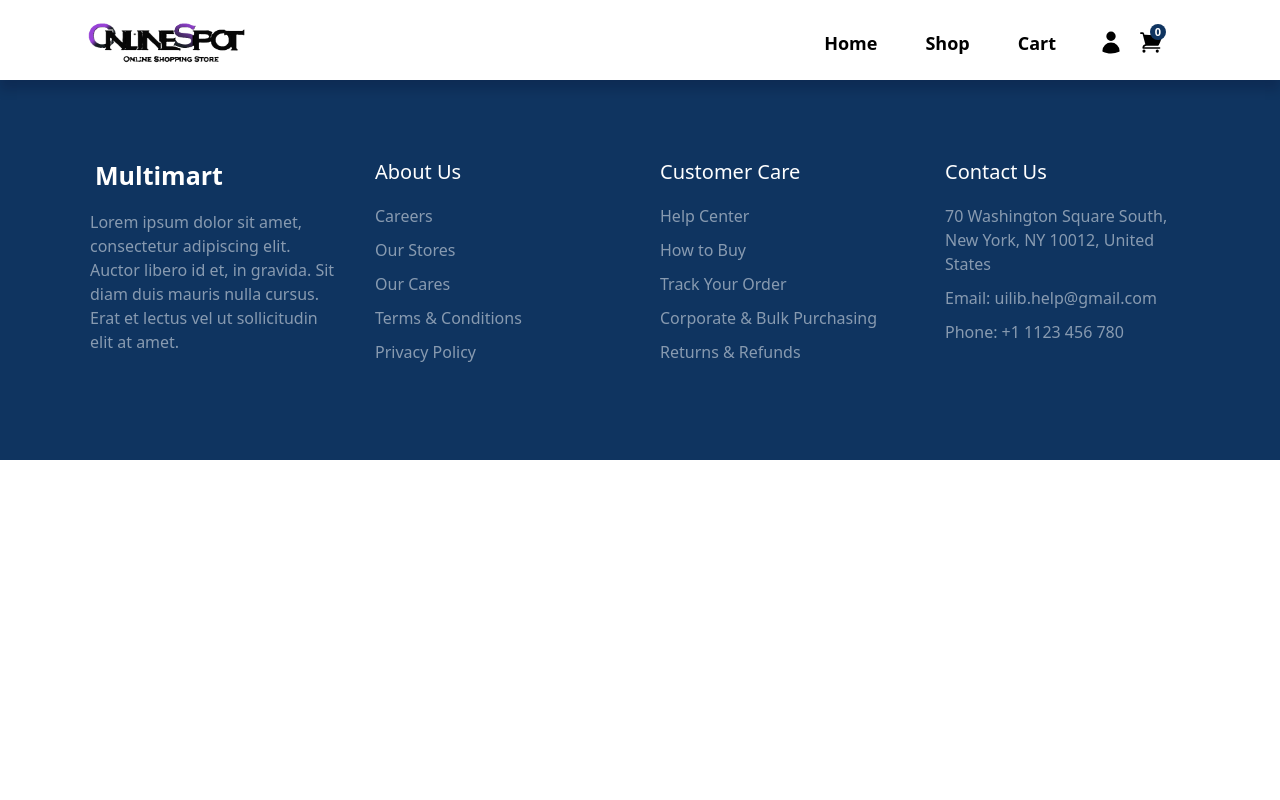
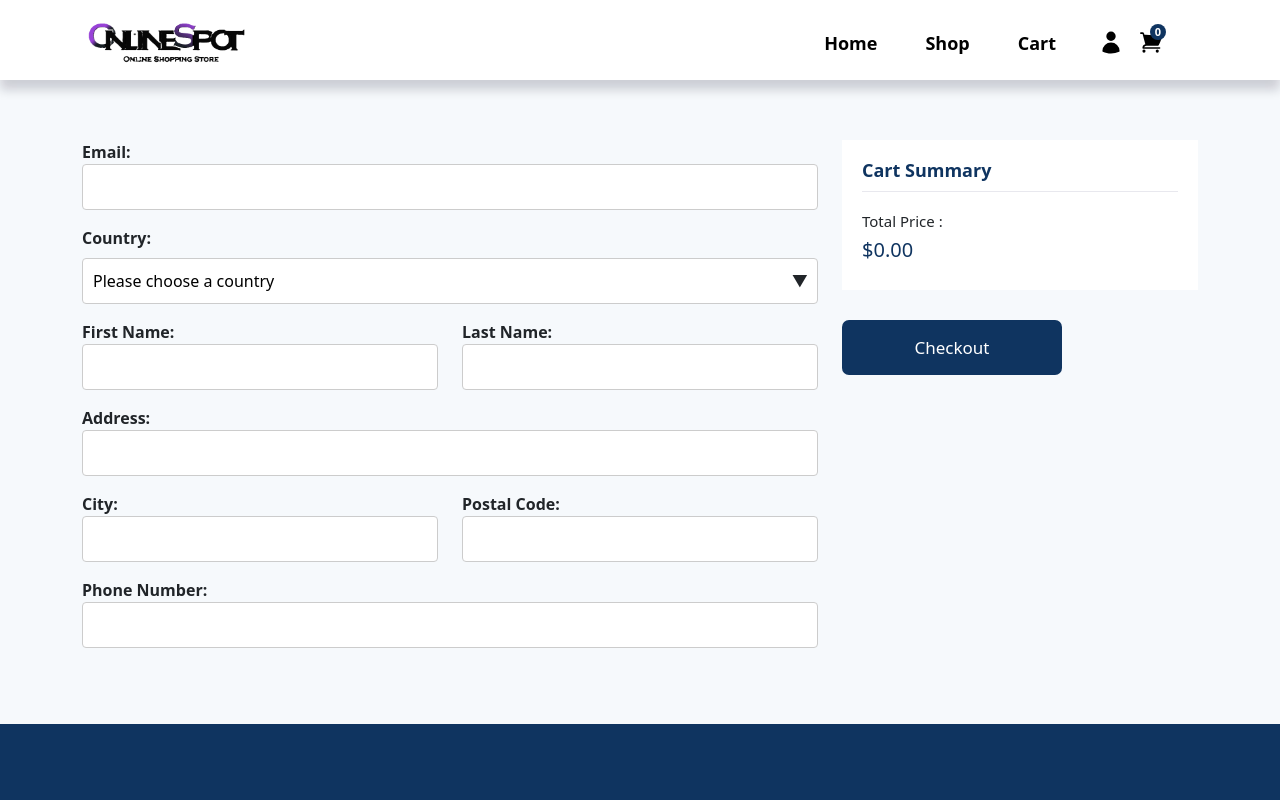
Before and after one commit to wasifzaman182/webshop_cloudcomputingFE, a React (Create React App) app: page /checkout in a window 1280 px wide. Shown: the top 800 px of the page. Built offline with nearby package versions, Linux system fonts and the light colour scheme.

Commit message:
Added checkout page and created configurable input component

```diff
--- a/package.json
+++ b/package.json
@@ -7,6 +7,7 @@
     "@testing-library/jest-dom": "^5.16.5",
     "@testing-library/react": "^13.4.0",
     "@testing-library/user-event": "^13.5.0",
+    "axios": "^1.7.3",
     "bootstrap": "^5.2.3",
     "react": "^18.2.0",
     "react-bootstrap": "^2.7.4",
--- a/src/App.js
+++ b/src/App.js
@@ -10,6 +10,7 @@ const Home = lazy(() => import("./pages/Home"));
 const Shop = lazy(() => import("./pages/Shop"));
 const Cart = lazy(() => import("./pages/Cart"));
 const Product = lazy(() => import("./pages/Product"));
+const Checkout = lazy(() => import("./pages/Checkout"));
 function App() {
   return (
     <Suspense fallback={<Loader />}>
@@ -31,6 +32,7 @@ function App() {
           <Route path="/shop" element={<Shop />} />
           <Route path="/shop/:id" element={<Product />} />
           <Route path="/cart" element={<Cart />} />
+          <Route path="/checkout" element={<Checkout />} />
         </Routes>
         <Footer />
       </Router>
--- a/src/components/FilterSelect.jsx
+++ b/src/components/FilterSelect.jsx
@@ -37,7 +37,7 @@ const customStyles = {
 
 const FilterSelect = ({setFilterList}) => {
     const handleChange = (selectedOption)=> {
-        setFilterList(products.filter(item => item.category ===selectedOption.value))
+        setFilterList(products.filter(item => item.category === selectedOption.value))
     }
     return (
     <Select
--- /dev/null
+++ b/src/components/Input/Input.css
@@ -0,0 +1,72 @@
+.input-container {
+    margin-bottom: 16px;
+  }
+
+  .input-label {
+    display: block;
+    font-weight: 600;
+    margin-bottom: 8px;
+  }
+
+  .input-field {
+    width: 100%;
+    padding: 10px;
+    border: 1px solid #ccc;
+    border-radius: 4px;
+    font-size: 16px;
+    transition: border-color 0.3s ease-in-out;
+  }
+
+  .input-field:focus {
+    border-color: #007bff;
+    outline: none;
+  }
+
+  .input-error {
+    color: #d9534f;
+    font-size: 14px;
+    margin-top: 8px;
+  }
+
+
+  .select-container {
+    margin-bottom: 16px;
+  }
+
+  .select-label {
+    display: block;
+    font-weight: 600;
+    margin-bottom: 8px;
+  }
+
+  .select-field {
+    width: 100%;
+    padding: 10px;
+    border: 1px solid #ccc;
+    border-radius: 4px;
+    font-size: 16px;
+    background-color: #fff;
+    appearance: none;
+    -webkit-appearance: none;
+    -moz-appearance: none;
+    transition: border-color 0.3s ease-in-out;
+    cursor: pointer;
+  }
+
+  .select-field:focus {
+    border-color: #007bff;
+    outline: none;
+  }
+
+  .select-arrow {
+    position: relative;
+  }
+
+  .select-arrow::after {
+    content: '▼';
+    position: absolute;
+    right: 10px;
+    top: 50%;
+    transform: translateY(-50%);
+    pointer-events: none;
+  }
--- /dev/null
+++ b/src/components/Input/Input.jsx
@@ -0,0 +1,44 @@
+import "./Input.css"
+
+const Input = ({ name, type }) => {
+
+    const options = [
+        "HTML",
+        "CSS",
+        "JavaScript",
+        "React",
+        "Redux",
+    ];
+    const inputComponent =
+        <label className="input-label">
+            {name}:
+            <input
+                type="text"
+                name="address"
+                className="input-field"
+                // value={formData.address}
+                // onChange={handleChange}
+                required
+            />
+        </label>
+
+    const countryDropdown = <div className="select-container">
+        <label className="select-label">
+            Country:
+        </label>
+        <div className="select-arrow">
+            <select className="select-field">
+                <option>Please choose a country</option>
+                {options.map((option, index) => <option key={index} >{option}</option>)}
+            </select>
+        </div>
+    </div>
+
+    return (
+        <div className="input-container">
+            {type === "input" ? <>{inputComponent}</> : <>{countryDropdown}</>}
+        </div>
+    )
+}
+
+export default Input;
--- a/src/index.css
+++ b/src/index.css
@@ -64,6 +64,15 @@ button {
 .images-container {
   display: flex;
 }
+
+.product-page button.add {
+  padding: 10px 15px;
+  background-color: #0f3460;
+  color: white;
+  font-size: 17px;
+  border-radius: 7px;
+}
+
 
 /*   ---Home Slider---   */
 
--- a/src/pages/Cart.jsx
+++ b/src/pages/Cart.jsx
@@ -1,6 +1,7 @@
 import { useEffect } from "react";
 import { Col, Container, Row } from "react-bootstrap";
 import { useDispatch, useSelector } from "react-redux";
+import { Link } from "react-router-dom";
 import {
   addToCart,
   decreaseQty,
@@ -84,6 +85,11 @@ const Cart = () => {
                 <h3>${totalPrice}.00</h3>
               </div>
             </div>
+            <Link to={"/checkout"} style={{
+                textDecoration: "none"
+            }}>
+            <button aria-label="Add" type="submit" className="add" style={{ padding: `15px 15px`, backgroundColor: '#0f3460', color: 'white', fontSize: '17px', borderRadius: '7px', width: '220px' }}>Checkout</button>
+          </Link>
           </Col>
         </Row>
       </Container>
--- /dev/null
+++ b/src/pages/Checkout.jsx
@@ -0,0 +1,90 @@
+import { useEffect } from "react";
+import { Col, Container, Row } from "react-bootstrap";
+import { useDispatch, useSelector } from "react-redux";
+import { Link } from "react-router-dom";
+import {
+  addToCart,
+  decreaseQty,
+  deleteProduct,
+} from "../app/features/cart/cartSlice";
+
+import Input from "../components/Input/Input";
+const Checkout = () => {
+  const { cartList } = useSelector((state) => state.cart);
+  const dispatch = useDispatch();
+  // middlware to localStorage
+  const totalPrice = cartList.reduce(
+    (price, item) => price + item.qty * item.price,
+    0
+  );
+  useEffect(() => {
+    window.scrollTo(0, 0);
+    // if(CartItem.length ===0) {
+    //   const storedCart = localStorage.getItem("cartItem");
+    //   setCartItem(JSON.parse(storedCart));
+    // }
+  }, []);
+  return (
+    <section className="cart-items">
+      <Container>
+        <Row className="justify-content-center">
+          <Col md={8}>
+            <Input name="Email" type="input" />
+            <Input name="Email" type="select" />
+            <Row>
+              <Col>
+                <Input name="First Name" type="input" />
+              </Col>
+              <Col>
+                <Input name="Last Name" type="input" />
+              </Col>
+            </Row>
+            <Input name="Address" type="input" />
+            <Row>
+              <Col>
+                <Input name="City" type="input" />
+              </Col>
+              <Col>
+                <Input name="Postal Code" type="input" />
+              </Col>
+            </Row>
+            <Input name="Phone Number" type="input" />
+          </Col>
+          <Col md={4}>
+            <div className="cart-total">
+              <h2>Cart Summary</h2>
+              <div className=" d_flex">
+                <h4>Total Price :</h4>
+                <h3>${totalPrice}.00</h3>
+              </div>
+            </div>
+            <Link
+              to={"/checkout"}
+              style={{
+                textDecoration: "none",
+              }}
+            >
+              <button
+                aria-label="Add"
+                type="submit"
+                className="add"
+                style={{
+                  padding: `15px 15px`,
+                  backgroundColor: "#0f3460",
+                  color: "white",
+                  fontSize: "17px",
+                  borderRadius: "7px",
+                  width: "220px",
+                }}
+              >
+                Checkout
+              </button>
+            </Link>
+          </Col>
+        </Row>
+      </Container>
+    </section>
+  );
+};
+
+export default Checkout;
--- a/src/pages/Shop.jsx
+++ b/src/pages/Shop.jsx
@@ -20,6 +20,7 @@ const Shop = () => {
         <Container className="filter-bar-contianer">
           <Row className="justify-content-center">
             <Col md={4}>
+              {/* <FilterSelect setFilterList={setFilterList} /> */}
               <FilterSelect setFilterList={setFilterList} />
             </Col>
             <Col md={8}>
```
Also changed, not shown: src/api/service.js (added, +15 -0 lines), 1 other file (tests, documents, lock files or other folders).
